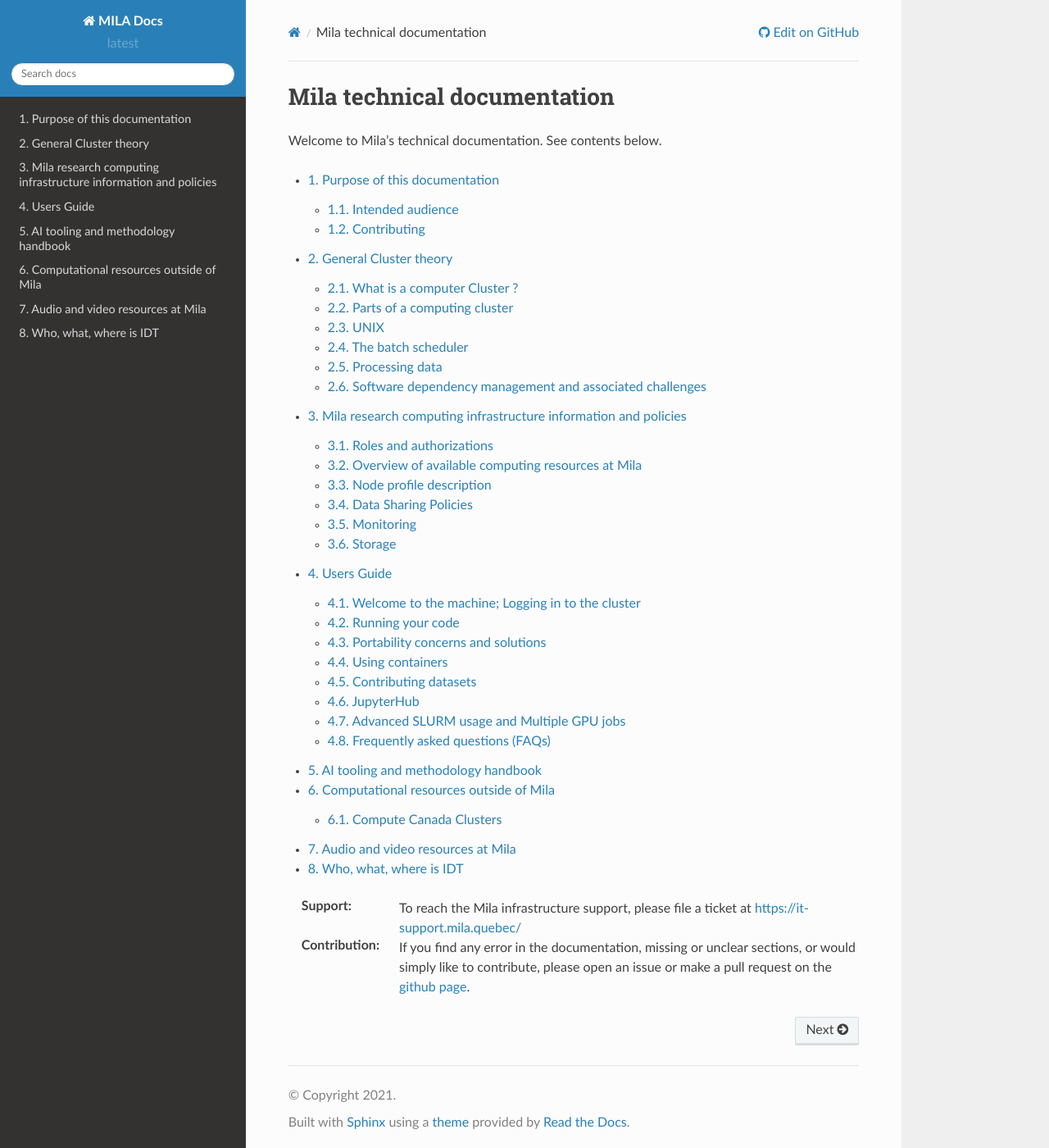
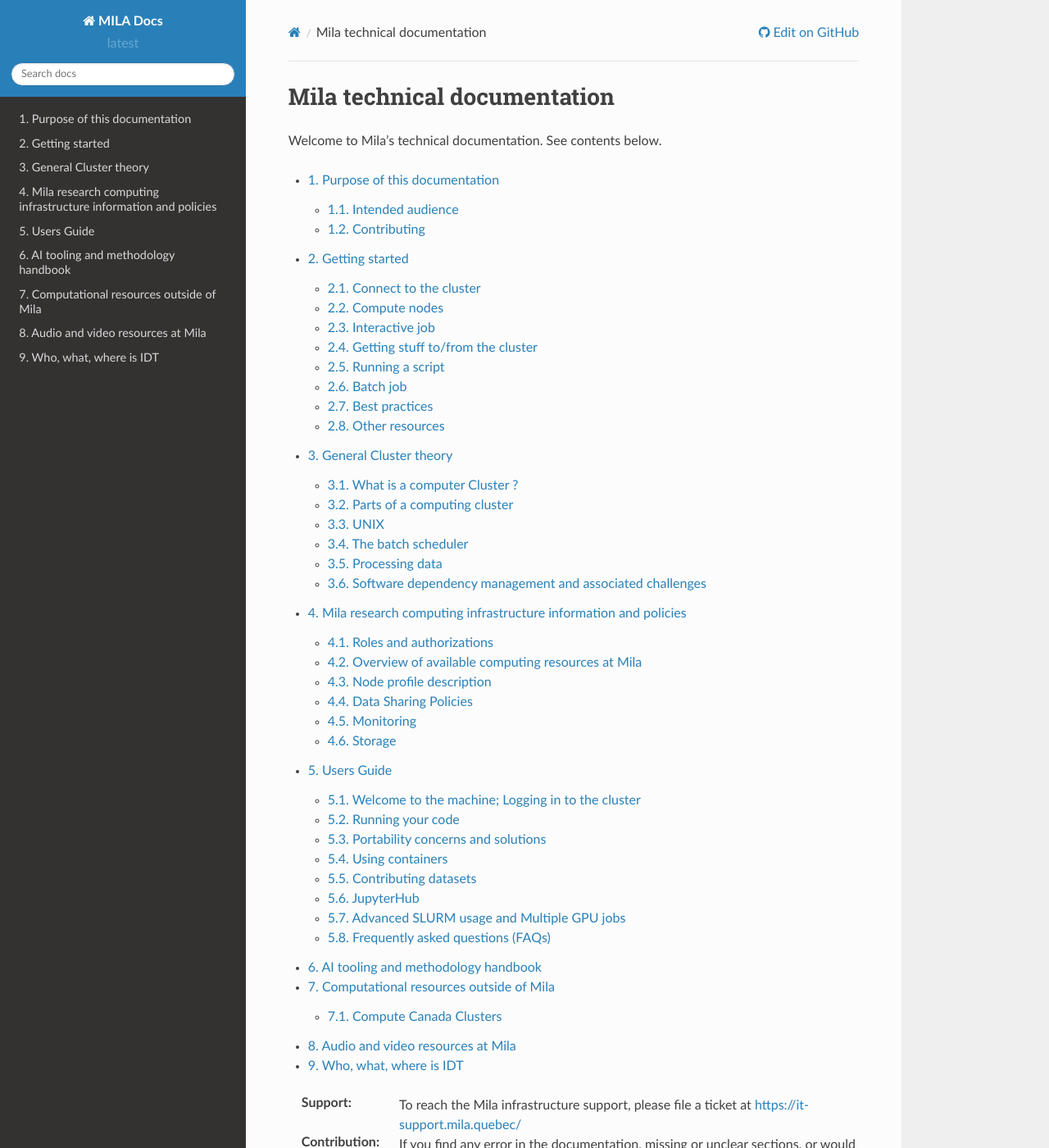
Before and after one commit to mila-iqia/mila-docs, a Sphinx documentation site: the page built from docs/index.rst, in a window 1280 px wide and 1400 px high. Shown: the whole window at 82% size. Built offline with Sphinx 7.4.7 and the Read the Docs theme 2.0.0, drawn with Linux system fonts in a browser that asks for light colours; some of the changed lines change nothing that is shown.

Commit message:
Add getting started guide

```diff
--- /dev/null
+++ b/docs/Getting_started.rst
@@ -0,0 +1,253 @@
+
+Getting started
+===============
+
+**Before starting:** get your Mila cluster account ready. Typically, your
+username should look like the first six letters of your last name and the first
+letter of your first name, but this may vary.
+
+
+Connect to the cluster
+----------------------
+
+First, make sure you have an ``ssh`` client installed. There should be one
+installed by default on Linux, MacOS or Windows. Then you can connect to a login
+node as follows:
+
+
+.. code-block:: bash
+
+    # Generic login, will send you to one of the 4 login nodes to spread the load
+    ssh user@login.server.mila.quebec -p 2222
+
+    # To connect to a specific login node, X in [1, 2, 3, 4]
+    ssh user@login-X.login.server.mila.quebec -p 2222
+
+
+To save some typing (highly recommended), you can include the information in
+your ssh config file. For instance, you can add the following lines in
+``.ssh/config`` on your local machine:
+
+.. code-block::
+
+    Host mila
+        User YOUR-USERNAME
+        HostName login.server.mila.quebec
+        Port 2222
+
+Then you can simply write ``ssh mila`` to connect to a login node. You will also
+be able to use ``mila`` with ``scp``, ``rsync`` and other such programs. For the
+rest of this page we will assume that ``.ssh/config`` contains the entry above.
+
+To save even more typing (again, *highly recommended*), you should set up public
+key authentication, which means you won't have to enter your password every time
+you connect to the cluster.
+
+.. code-block:: bash
+
+    # ON YOUR LOCAL MACHINE
+    # You might already have done this in the past, but if you haven't:
+    ssh-keygen  # Press ENTER 3x
+
+    # Copy your public key over to the cluster
+    ssh-copy-id mila
+
+
+.. important::
+    Login nodes are merely *entry points* to the cluster. They give you access
+    to the compute nodes and to the filesystem, but they are not meant to run
+    anything heavy. Do **not** run compute-heavy programs on these nodes,
+    because in doing so you could bring them down, impeding cluster access for
+    everyone.
+
+    This means no training or experiments, no compiling programs, no Python
+    scripts, but also no ``zip`` of a large folder or anything that demands a
+    sustained amount of computation.
+
+    **Rule of thumb:** never run a program that takes more than a few seconds on
+    a login node.
+
+    .. note::
+        In a similar vein, you should not run VSCode remote SSH instances directly
+        on login nodes, because even though they are typically not very
+        computationally expensive, when many people do it, they add up! See
+        :ref:`Visual Studio Code` for specific instructions.
+
+
+Compute nodes
+-------------
+
+Your computations should be performed on *compute nodes*. They are accessed
+through an allocation system called SLURM, which manages requests from the
+cluster's hundreds of users. You can:
+
+* Request an interactive job with ``salloc``, which lets you freely play around
+* Run a single job using ``srun``
+* Run a set of jobs using ``sbatch`` (for hyperparameter searches and the like)
+
+
+Interactive job
+---------------
+
+Of course, the first thing you'll want to do is mess around with the cluster's
+software environment. To connect interactively to a compute node, use
+``salloc``. Note that it will not connect you immediately and it might take a
+few minutes.
+
+
+.. code-block:: bash
+
+    # Basic allocation, no GPU
+    salloc
+
+    # Allocation with one GPU
+    salloc --gres=gpu:1
+
+    # Allocation with one GPU and 10G of RAM
+    salloc --gres=gpu:1 --mem=10G
+
+
+When your interactive job is allocated, you will be dropped into a shell on a
+compute node. The job ends when you quit the shell.
+
+.. tip::
+    If you have a job running on compute node "cnode", you are allowed to SSH to
+    it directly, if for some reason you need a second terminal. First you will
+    need to generate a key pair on the login node (``ssh-keygen``) and then add
+    that to the authorized keys on the same drive: ``cat ~/.ssh/id_rsa.pub >>
+    ~/.ssh/authorized_keys``.
+
+    Then from the login node you can write ``ssh cnode``. From your local
+    machine, you can use ``ssh -J mila USERNAME@cnode`` (-J represents a "jump"
+    through the login node, necessary because the compute nodes are behind a
+    firewall). When the main session is terminated, the other connections are
+    also terminated.
+
+
+Getting stuff to/from the cluster
+---------------------------------
+
+Now for a small interlude: how do you get your code and data on the cluster? How
+do you transfer your data back? There are many ways to do so, but you should at
+least familiarize yourself with the ``scp`` and ``rsync`` commands to transfer
+data from and to your local machine, ``wget`` or ``curl`` to download data from
+the Internet, and of course ``git``.
+
+For now let's suppose you have a local directory called ``myproject`` that you
+want to send to the cluster:
+
+.. code-block:: bash
+
+    # This will copy myproject to $HOME/myproject on the cluster
+    rsync -av myproject mila:
+
+    # Same as above. Note and remember how the trailing slash on myproject/
+    # changes the meaning of the command.
+    rsync -av myproject/ mila:myproject
+
+
+Running a script
+----------------
+
+.. important::
+    **REMINDER**: do not run any of the commands below on the login node. Use
+    ``salloc`` first to get a session on a compute node.
+
+For simplicity, let's download an example script from the Internet:
+
+.. code-block:: bash
+
+    wget TODO/example.py
+
+That script uses PyTorch. The cluster comes with appropriate modules to use it,
+for instance in this case we can load miniconda and then pytorch 1.7:
+
+.. code-block:: bash
+
+    module load miniconda/3 pytorch/1.7
+
+.. note::
+    The complete list of available modules can be seen with ``module avail``.
+    Some modules depend on other modules, they will either be loaded
+    automatically or the module command will tell you.
+
+Then you can simply run it:
+
+.. code-block:: bash
+
+    python example.py
+
+If you need to install extra Python packages that are not included in the
+module, or if you need e.g. the latest version of PyTorch and it's not yet
+available as a module, you will need to create a virtual environment (See
+:ref:`Virtual environments` for more information). You can also build and use
+Docker or Singularity containers. See :ref:`Using containers` for more
+information.
+
+
+Batch job
+---------
+
+Once you are satisfied with your script and want to run a large number of
+experiments (or run an experiment non-interactively), you will need to create a
+shell script that can be given to the ``sbatch`` command.
+
+For example, write this in ``example-batch.sh`` (tip: write ``cat >
+example-batch.sh`` in the terminal, paste the code, and hit Ctrl+D to save it):
+
+.. code-block:: bash
+
+    #!/bin/bash
+
+    # sbatch will read any lines that start with "#SBATCH" and will
+    # add what follows as if they were command line parameters.
+
+    #SBATCH --job-name=example
+    #SBATCH --output=job_output.txt
+    #SBATCH --error=job_error.txt
+    #SBATCH --ntasks=1
+    #SBATCH --time=10:00
+    #SBATCH --mem=100Gb
+
+    # Load the necessary modules
+    module load miniconda/3 pytorch/1.7
+
+    # Activate a virtual environment, if needed:
+    # conda activate myenv
+
+    # Run the script
+    python example.py
+
+To launch the experiments, simply run ``sbatch`` on a login node:
+
+.. code-block:: bash
+
+    sbatch example-batch.sh
+
+This will request a resource allocation for each task, queue these requests, and
+once the jobs start running (be patient), the stdout/stderr will be stored in
+files with the specified names.
+
+Check on the status of your jobs with:
+
+.. code-block:: bash
+
+    squeue -u $USER
+
+.. tip::
+    You can run commands on the login node with ``ssh`` directly, for example
+    ``ssh mila squeue -u '$USER'`` (remember to put single quotes around any
+    ``$VARIABLE`` you want to evaluate on the remote side, otherwise it will be
+    evaluated locally before ssh is even executed).
+
+
+Best practices
+--------------
+
+TODO: Links to how to handle datasets, how to create Python projects, etc.
+
+
+Other resources
+---------------
+
+TODO: Links to whatever may be useful to beginners
--- /dev/null
+++ b/docs/VSCode.rst
@@ -0,0 +1,9 @@
+
+Visual Studio Code
+==================
+
+One editor of choice for many researchers is VSCode. One feature of VSCode is remote editing through SSH. This allows you to edit files on the cluster as if they were local, open terminal sessions, and so on.
+
+Making it work on the Mila cluster is a bit tricky. Here are the current best instructions as to how to make it all work.
+
+TODO: Adapt Mattie's work from https://github.com/mila-iqia/mila-docs/issues/16, but this is somewhat involved, so ideally I think we should write a script to automate it all (e.g. a user could write ``mila-vscode dirname`` and it would get the allocation, find the compute node name, and do the connection).
--- a/docs/index.rst
+++ b/docs/index.rst
@@ -13,6 +13,7 @@
    :maxdepth: 2
 
    Purpose
+   Getting_started
    Theory_cluster
    Information
    Userguide
```
